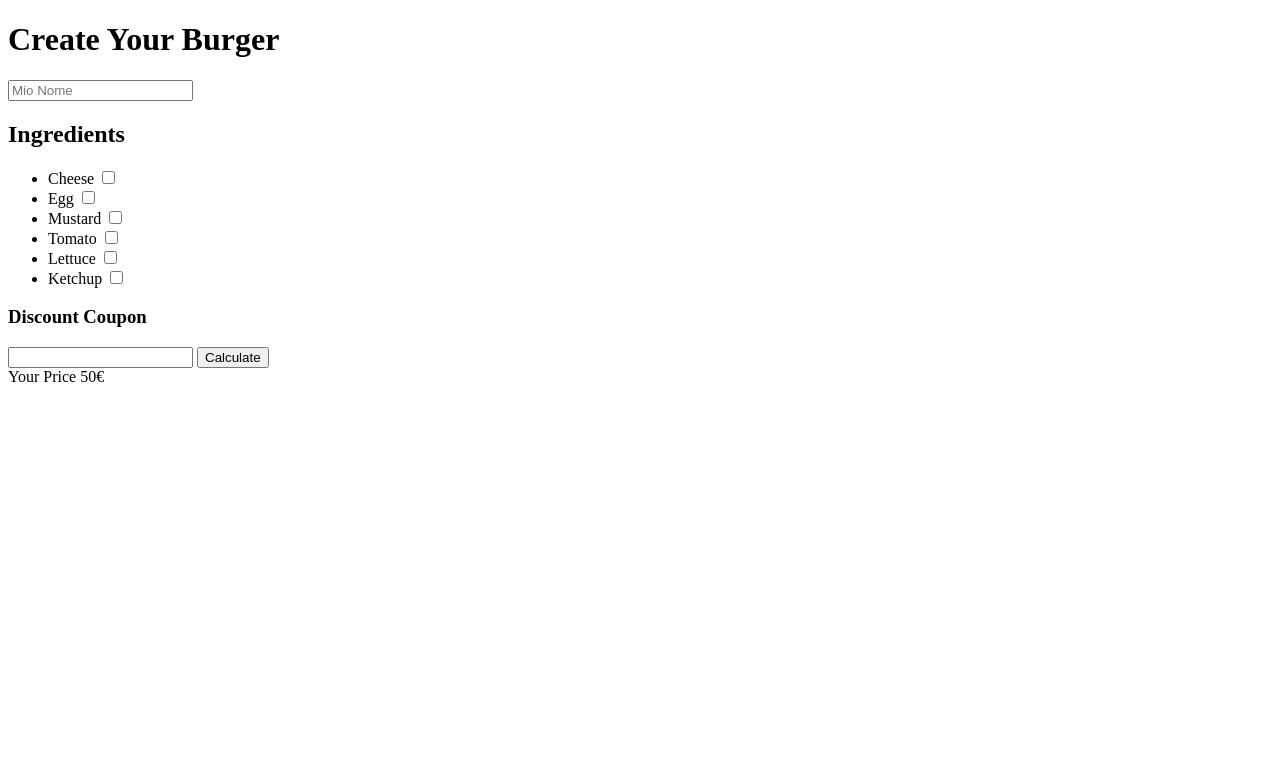
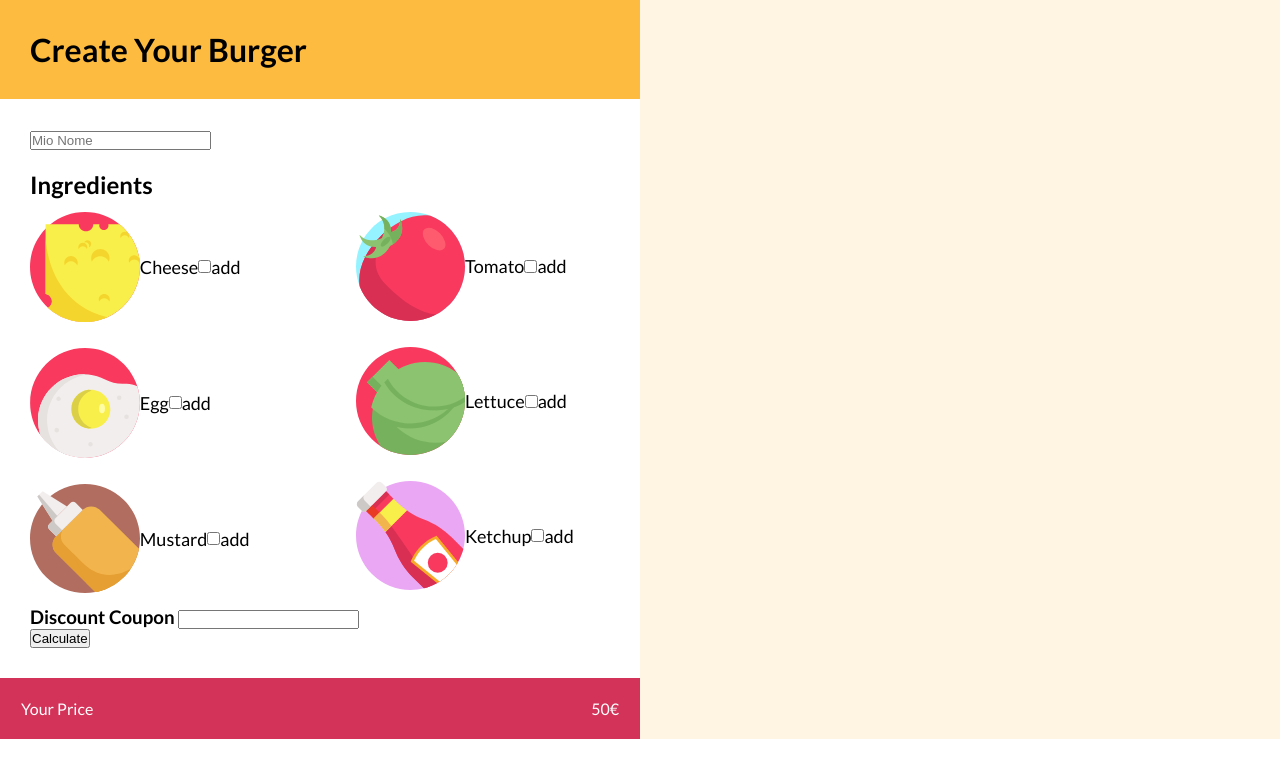
Before and after one commit to daniele-lai/js-burger, a plain HTML site: page index.html in a window 1280 px wide. Drawn offline with Linux system fonts and the light colour scheme.

Commit message:
Aggiunta prima parte css

```diff
--- /dev/null
+++ b/css/style.css
@@ -0,0 +1,67 @@
+*{
+  margin: 0;
+  padding: 0;
+  box-sizing: border-box;
+}
+
+.wrap {
+  background-color: #FFF5E2;
+  font-family: 'Lato', sans-serif;
+}
+
+.mg20px {
+  margin-bottom: 20px;
+}
+
+.demiwrap {
+  width: 50%;
+  background-color: #fff;
+}
+
+header {
+  background-color: #FDBB40;
+  padding: 30px;
+}
+
+main {
+  padding: 30px;
+}
+
+.wrap_ingredients {
+  display: flex;
+  justify-content: space-between;
+  width: 75%;
+}
+
+.list_burger, .list_burger2 {
+  list-style: none;
+  font-size: 18px;
+}
+
+.li_ingredients {
+  display: flex;
+  align-items: center;
+  padding: 13px 0;
+}
+
+.label_ingredients {
+  display: flex;
+  align-items: center;
+}
+
+
+#calculate {
+  display: block;
+}
+
+.title_coupon {
+  display: inline-block;
+}
+
+footer {
+  background-color: #D33359;
+  color: #fff;
+  display: flex;
+  justify-content: space-between;
+  padding: 21px;
+}
--- a/index.html
+++ b/index.html
@@ -4,49 +4,68 @@
   <meta charset="UTF-8">
   <meta name="viewport" content="width=device-width, initial-scale=1.0">
   <meta http-equiv="X-UA-Compatible" content="ie=edge">
+  <link rel="preconnect" href="https://fonts.gstatic.com">
+  <link href="https://fonts.googleapis.com/css2?family=Lato:wght@300;400;700&display=swap" rel="stylesheet">
+  <link rel="stylesheet" href="css/style.css">
   <title>Create Your Burger</title>
 </head>
 <body>
+  <div class="wrap">
+    <div class="demiwrap">
       <header>
         <h1>Create Your Burger</h1>
       </header>
 
       <main>
-    <input id="burger_name" type="text" placeholder="Mio Nome">
+        <input class="mg20px" id="burger_name" type="text" placeholder="Mio Nome">
         <h2>Ingredients</h2>
-    <ul>
-      <li>
-        <label for="cheese">Cheese
-          <input id="cheese" class="burger_stuff" type="checkbox" value="3">
+        <div class="wrap_ingredients">
+          <div class="left">
+            <ul class="list_burger">
+              <li class="li_ingredients">
+                <img src="img/cheese.svg" alt="Cheese">
+                <label class="label_ingredients" for="cheese">Cheese
+                  <input id="cheese" class="burger_stuff" type="checkbox" value="3"><span class="add">add</span>
                 </label>
               </li>
-      <li>
-        <label for="egg">Egg
-          <input id="egg" class="burger_stuff" type="checkbox" value="4">
+              <li class="li_ingredients">
+                <img src="img/fried-egg.svg" alt="Fried Egg">
+                <label class="label_ingredients" for="egg">Egg
+                  <input id="egg" class="burger_stuff" type="checkbox" value="4"><span class="add">add</span>
                 </label>
               </li>
-      <li>
-        <label for="mustard">Mustard
-          <input id="mustard" class="burger_stuff" type="checkbox" value="5">
-        </label>
-      </li>
-      <li>
-        <label for="tomato">Tomato
-          <input id="tomato" class="burger_stuff" type="checkbox" value="2">
-        </label>
-      </li>
-      <li>
-        <label for="lettuce">Lettuce
-          <input id="lettuce" class="burger_stuff" type="checkbox" value="2">
-        </label>
-      </li>
-      <li>
-        <label for="ketchup">Ketchup
-          <input id="ketchup" class="burger_stuff" type="checkbox" value="1">
+              <li class="li_ingredients">
+                <img src="img/mustard.svg" alt="Mustard">
+                <label class="label_ingredients" for="mustard">Mustard
+                  <input id="mustard" class="burger_stuff" type="checkbox" value="5"><span class="add">add</span>
                 </label>
               </li>
             </ul>
-    <h3>Discount Coupon</h3>
+          </div>
+          <div class="right">
+            <ul class="list_burger2">
+              <li class="li_ingredients">
+                <img src="img/tomato.svg" alt="Tomato">
+                <label class="label_ingredients" for="tomato">Tomato
+                  <input id="tomato" class="burger_stuff" type="checkbox" value="2"><span class="add">add</span>
+                </label>
+              </li>
+              <li class="li_ingredients">
+                <img src="img/lettuce.svg" alt="Lettuce">
+                <label class="label_ingredients" for="lettuce">Lettuce
+                  <input id="lettuce" class="burger_stuff" type="checkbox" value="2"><span class="add">add</span>
+                </label>
+              </li>
+              <li class="li_ingredients">
+                <img src="img/ketchup.svg" alt="Ketchup">
+                <label class="label_ingredients" for="ketchup">Ketchup
+                  <input id="ketchup" class="burger_stuff" type="checkbox" value="1"><span class="add">add</span>
+                </label>
+              </li>
+            </ul>
+          </div>
+        </div>
+        <h3 class="title_coupon">Discount Coupon</h3>
         <input id="discount" type="text">
         <button id="calculate" type="button" name="button">Calculate</button>
       </main>
@@ -55,6 +74,8 @@
         <span>Your Price</span>
         <span id="sum">50€</span>
       </footer>
+    </div>
+  </div>
   <script src="js/script.js" charset="utf-8"></script>
 </body>
 </html>
```
Also changed, not shown: img/burger-top.png (added), img/cheese.svg (added), img/fried-egg.svg (added), img/ketchup.svg (added), img/lettuce.svg (added), img/mustard.svg (added), img/tomato.svg (added), 1 other file. Lines whose indentation alone changed are shown as unchanged.
